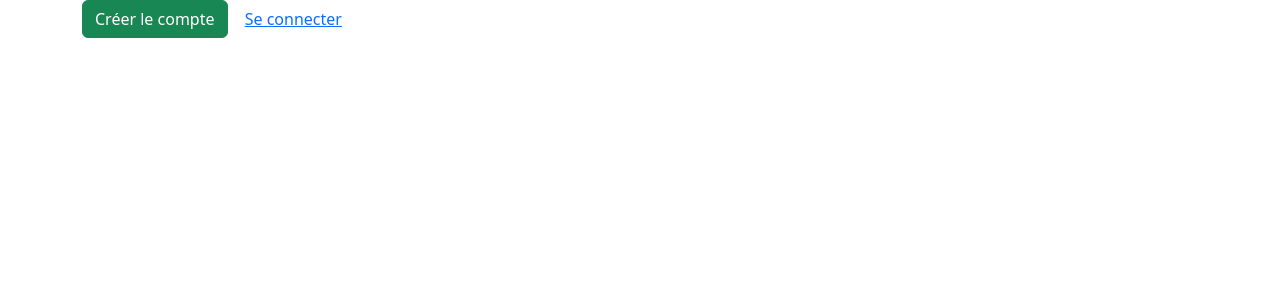
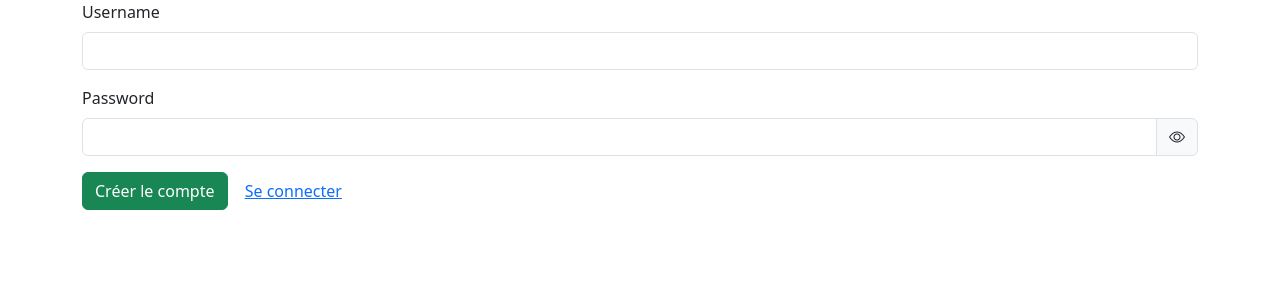
Before and after one commit to Mist3rYan/TchatTweet, a Symfony app: template templates/user/form.html.twig in a window 1280 px wide. Shown: the part 56-356 px from the top of the page. Run offline with Twig, Linux system fonts and the light colour scheme; the template is opened without the code that fills it, so the values that code supplies are empty; form fields are guessed from the names that the template uses; some libraries are stand-ins or nearby versions.

Commit message:
autorisation routes et username unique

```diff
--- a/composer.json
+++ b/composer.json
@@ -11,6 +11,7 @@
         "doctrine/doctrine-migrations-bundle": "^3.2",
         "doctrine/orm": "*",
         "sensio/framework-extra-bundle": "^6.2",
+        "symfony/asset": "6.2.*",
         "symfony/console": "6.2.*",
         "symfony/dotenv": "6.2.*",
         "symfony/flex": "^2",
--- /dev/null
+++ b/public/scripts/functions.js
@@ -0,0 +1,17 @@
+const togglePassword = () => {
+  const password = document.querySelector("#user_password");
+  const eyeIcon = document.querySelector("#eye");
+  const eyeIconSlash = document.querySelector("#eye-slash");
+
+  password.type === "text"
+    ? (password.type = "password")
+    : (password.type = "text");
+
+  eyeIcon.style.display === "none"
+    ? (eyeIcon.style.display = "block")
+    : (eyeIcon.style.display = "none");
+
+  eyeIconSlash.classList.contains("d-none")
+    ? eyeIconSlash.classList.remove("d-none")
+    : eyeIconSlash.classList.add("d-none");
+};
--- a/src/Entity/User.php
+++ b/src/Entity/User.php
@@ -7,9 +7,11 @@ use Doctrine\ORM\Mapping as ORM;
 use Symfony\Component\Security\Core\User\PasswordAuthenticatedUserInterface;
 use Symfony\Component\Security\Core\User\UserInterface;
 use Doctrine\Common\Collections\ArrayCollection;
+use Symfony\Bridge\Doctrine\Validator\Constraints\UniqueEntity;
 use Symfony\Component\PasswordHasher\Hasher\UserPasswordHasherInterface;
 
-#[ORM\Entity(repositoryClass: UserRepository::class)]
+#[ORM\Entity(repositoryClass: UserRepository::class)]// on ajoute cette ligne pour dire à doctrine que cette classe est une entité
+#[UniqueEntity("username", message:"Ce nom d'utilisateur existe déjà !")]// on ajoute cette ligne pour vérifier que l'username est unique
 class User implements UserInterface, PasswordAuthenticatedUserInterface
 {
     private $passwordHasher;
--- a/templates/base.html.twig
+++ b/templates/base.html.twig
@@ -13,11 +13,14 @@
 			{{ encore_entry_link_tags('app') }}
 			<link rel="stylesheet" href="https://cdnjs.cloudflare.com/ajax/libs/font-awesome/6.3.0/css/all.min.css" integrity="sha512-SzlrxWUlpfuzQ+pcUCosxcglQRNAq/DZjVsC0lE40xsADsfeQoEypE+enwcOiGjk/bSuGGKHEyjSoQ1zVisanQ==" crossorigin="anonymous" referrerpolicy="no-referrer"/>
 			<link href="https://cdn.jsdelivr.net/npm/bootstrap@5.3.0-alpha1/dist/css/bootstrap.min.css" rel="stylesheet" integrity="sha384-GLhlTQ8iRABdZLl6O3oVMWSktQOp6b7In1Zl3/Jr59b6EGGoI1aFkw7cmDA6j6gD" crossorigin="anonymous">
+			<link rel="stylesheet" href="https://cdn.jsdelivr.net/npm/bootstrap-icons@1.3.0/font/bootstrap-icons.css">
+			<link rel="stylesheet" href="{{ asset('styles/main.css')}}">
 		{% endblock %}
 
 		{% block javascripts %}
 			{{ encore_entry_script_tags('app') }}
 			<script src="https://cdn.jsdelivr.net/npm/bootstrap@5.3.0-alpha1/dist/js/bootstrap.bundle.min.js" integrity="sha384-w76AqPfDkMBDXo30jS1Sgez6pr3x5MlQ1ZAGC+nuZB+EYdgRZgiwxhTBTkF7CXvN" crossorigin="anonymous"></script>
+			    <script src="{{ asset('scripts/functions.js')}}"></script>
 		{% endblock %}
 	</head>
 	<body>
--- a/templates/user/form.html.twig
+++ b/templates/user/form.html.twig
@@ -3,7 +3,17 @@
 {% endblock %}
 {% block body %}
 	{{ form_start(user_form, {'attr':{'class':'container'}}) }}
+	{{ form_row(user_form.username) }}
+	{{ form_label(user_form.password) }}
+	<div class="input-group mb-3">
+		{{ form_widget(user_form.password)}}
+		<span role="button" class="input-group-text" onclick="togglePassword()">
+			<i class="bi bi-eye" id="eye"></i>
+			<i class="bi bi-eye-slash d-none" id="eye-slash"></i>
+		</span>
+	</div>
+	{{ form_errors(user_form.password) }}
 	{{ form_rest(user_form) }}
 	<input class="btn btn-success" type="submit" value="Créer le compte">
-    <a href="/login" class="btn btn-link">Se connecter</a>
+	<a href="/login" class="btn btn-link">Se connecter</a>
 {% endblock %}
```
Also changed, not shown: src/Controller/PostController.php (+28 -24 lines), src/Form/UserType.php (+6 -6 lines), templates/security/login.html.twig (+8 -3 lines), public/styles/main.css (added), 1 other file.
